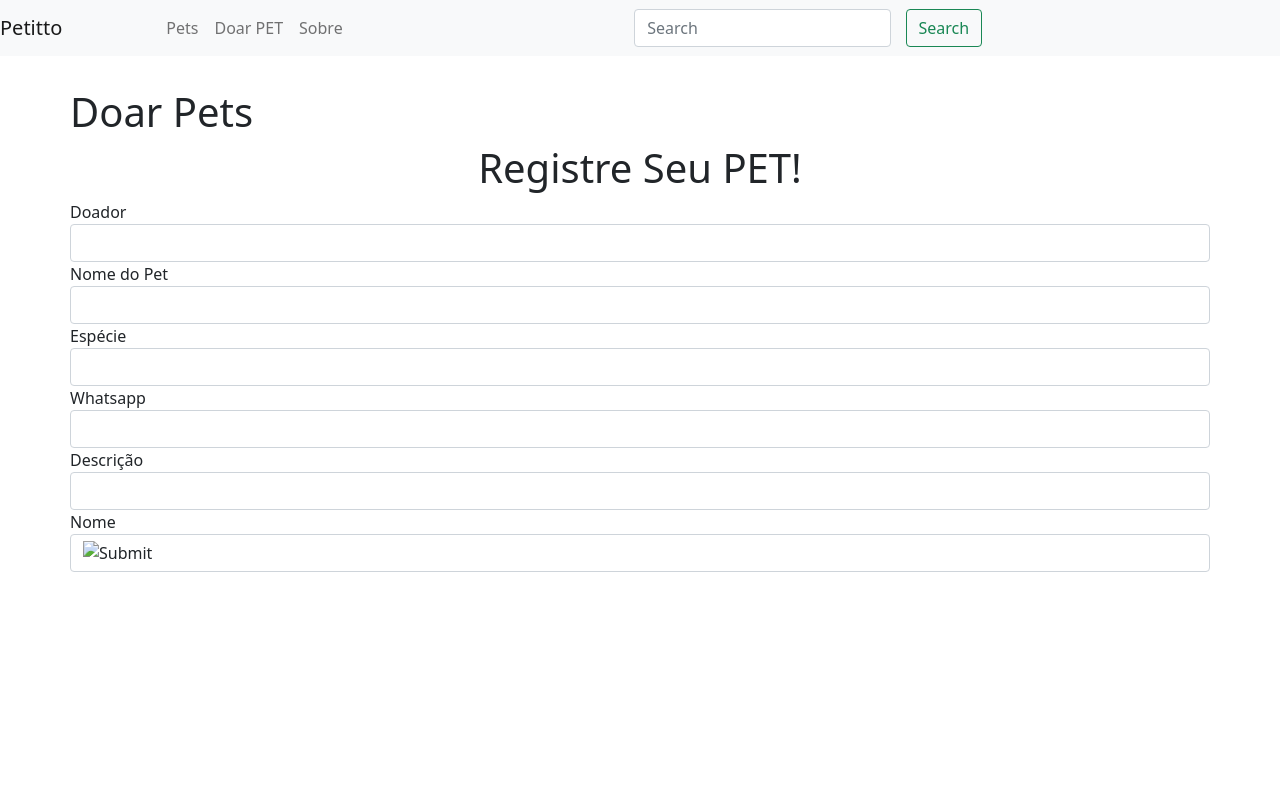
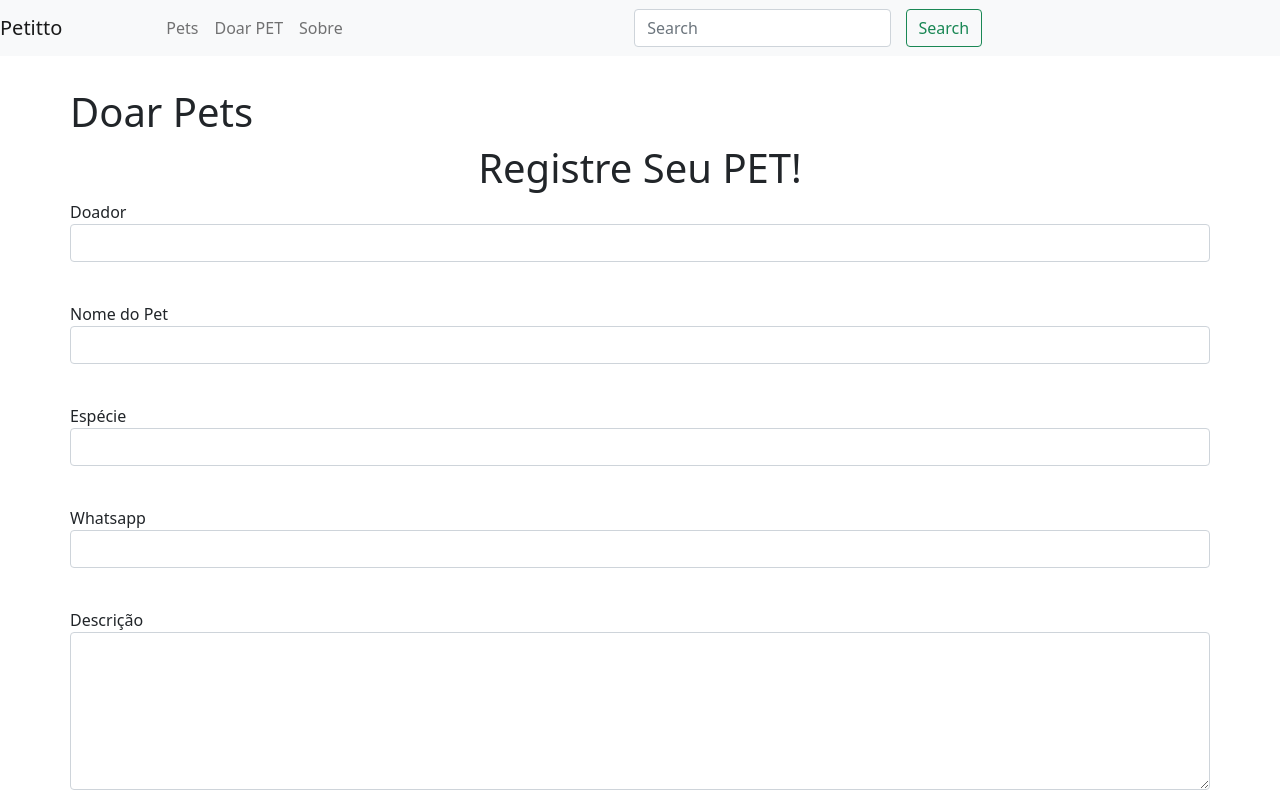
Before and after one commit to A-ghil/front-end-petito, an Angular app in the folder petitto-app/: page /cadastro in a window 1280 px wide. Shown: the top 800 px of the page. Built offline with nearby package versions, Linux system fonts and the light colour scheme.

Commit message:
Update Form

```diff
--- a/petitto-app/src/app/form/form.component.html
+++ b/petitto-app/src/app/form/form.component.html
@@ -2,28 +2,35 @@
     <h1>Registre Seu PET!</h1>
     <form>
         <div class="form-group">
-            <label for="nome">Doador</label>
-            <input type="text" name="nome" class="form-control">
+            <label for="doador">Doador</label>
+            <input type="text" name="doador" class="form-control"><br>
         </div>
+        <pre></pre>
         <div class="form-group">
-            <label for="nome">Nome do Pet</label>
-            <input type="text" name="nome" class="form-control">
+            <label for="nomePet">Nome do Pet</label>
+            <input type="text" name="nomePet" class="form-control"><br>
         </div>
+        <pre></pre>
         <div class="form-group">
-            <label for="nome">Espécie</label>
-            <input type="text" name="nome" class="form-control">
+            <label for="especie">Espécie</label>
+            <input type="text" name="especie" class="form-control"><br>
         </div>
+        <pre></pre>
         <div class="form-group">
-            <label for="nome">Whatsapp</label>
-            <input type="text" name="nome" class="form-control">
+            <label for="whatsapp">Whatsapp</label>
+            <input type="number" name="whatsapp" class="form-control"><br>
         </div>
+        <pre></pre>
         <div class="form-group">
-            <label for="nome">Descrição</label>
-            <input type="text" name="nome" class="form-control">
+            <label for="descricao">Descrição</label>
+            <textarea type="text" name="descricao" class="form-control" rows="6" cols="50" ></textarea>
         </div>
+        <pre></pre>
         <div class="form-group">
-            <label for="nome">Nome</label>
-            <input type="image" name="nome" class="form-control">
+            <label for="file">Imagem</label>
+            <input type="file" name="file" class="form-control"><br>
         </div>
+        <pre></pre>
+        <button class="btn btn-primary" type="submit">Enviar</button>
     </form>
 </div>
```
